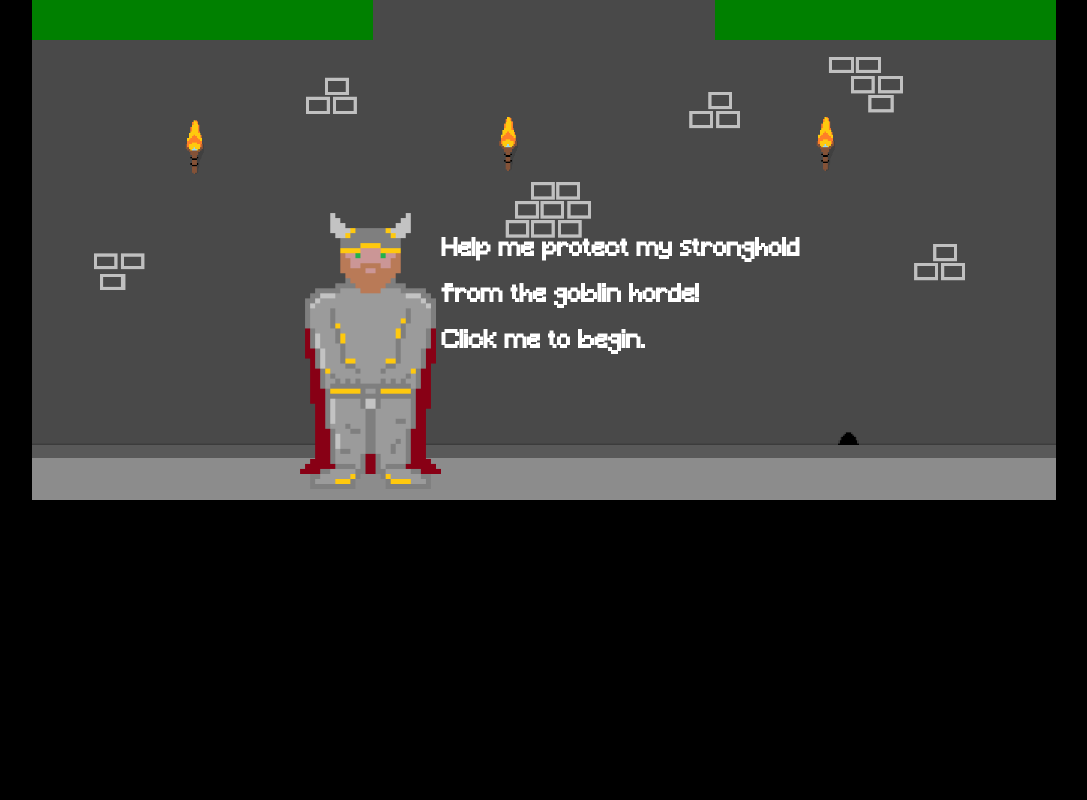
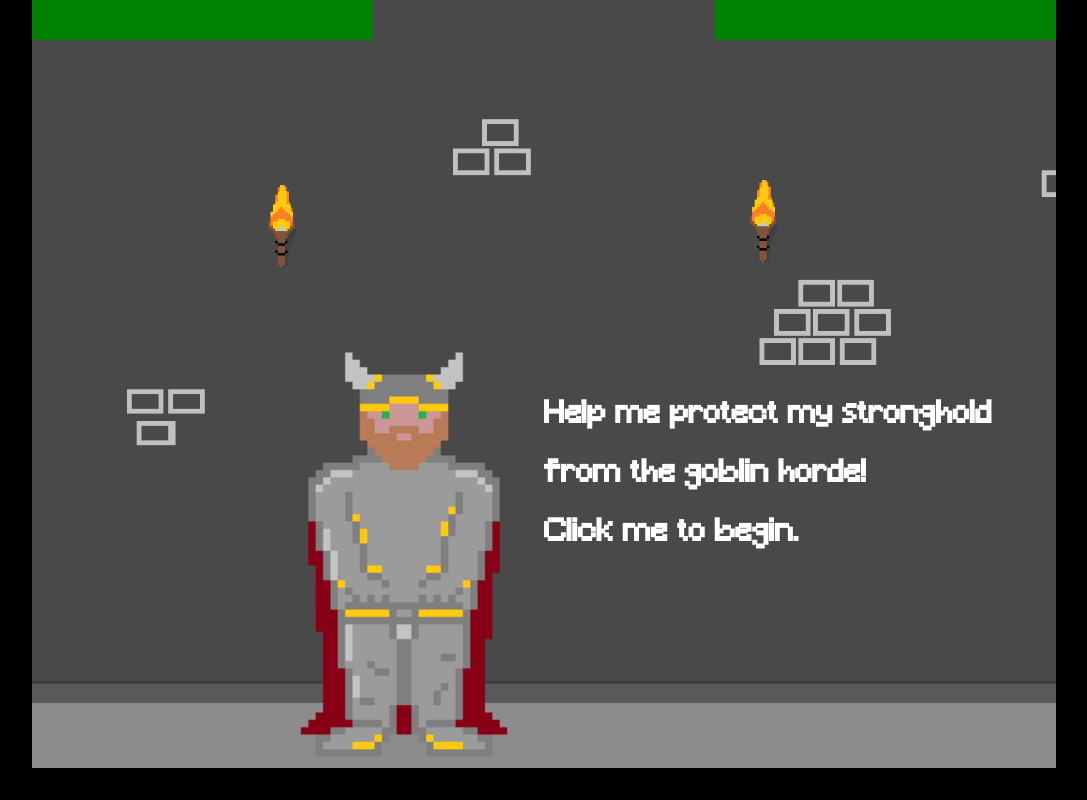
Before and after one commit to phobos101/dwarven-defender, a PHP site: page / in a window 1280 px wide. Shown: the whole page, without its empty margins (96-1183 px from the left). Run offline with PHP 8.4, Linux system fonts and the light colour scheme; some libraries are stand-ins or nearby versions.

Commit message:
Added iPad (1024x768) support

```diff
--- a/css/style.css
+++ b/css/style.css
@@ -17,7 +17,7 @@ body {
 #content {
 	background-image: url(../assets/background2.png);
 	background-size: cover;
-	height: 768px;
+	height: 500px;
 	width: 1024px;
 	position: relative;
 	margin: 0 auto;
@@ -105,6 +105,7 @@ body {
 #enemy-damage-text {
 	position: absolute;
 	font-size: 20px;
+	top: 35%;
 	color: red;
 }
 
@@ -208,7 +209,7 @@ progress#enemy-health-bar {
 #player-dead-div {
 	background-color: black;
 	color: #880015;
-	height: 768px;
+	height: 500px;
 	width: 1024px;
 	position: relative;
 	margin: 0 auto;
@@ -240,19 +241,51 @@ progress#enemy-health-bar {
 
 /* MEDIA QUERIES */
 
-@media only screen and (max-width: 1280px) and (max-height: 800px) {
-	/* 13" MBP (1280 x 800) */
+@media only screen and (min-width: 1024px) and (min-height: 768px) {
+	/* iPad (1024 x 768) */
 
 	#content {
-		height: 500px;
+		height: 768px;
 	}
 
 	#player-dead-div {
-		height: 500px;
+		height: 768px;
+	}
+
+	#player {
+		height: 410px;
+	}
+
+	#enemy {
+		height: 290px;
+	}
+
+	#intro-text {
+		left: 50%;
+		font-size: 20px;
+	}
+
+	#player-damage-text {
+		top: 35%;
+		font-size: 30px;
+	}
+
+	#enemy-damage-text {
+		top: 50%;
+		font-size: 30px;
+	}
+
+	.window p {
+		font-size: 24px;
+	}
+
+	body {
+		font-size: 24px;
 	}
 }
 
-@media only screen and (max-width: 736px) {
+
+@media only screen and (max-width: 736px) and (max-height: 414px) {
 	/* iPhone 6 Plus (736 x 414) */
 
 	#content {
@@ -268,6 +301,16 @@ progress#enemy-health-bar {
 		font-size: 14px;
 		left: 46%;
 		bottom: 23%;
+	}
+
+	#player-damage-text {
+		top: 30%;
+		font-size: 20px;
+	}
+
+	#enemy-damage-text {
+		top: 30%;
+		font-size: 20px;
 	}
 
 	#level {
--- a/js/main.js
+++ b/js/main.js
@@ -378,7 +378,6 @@ Game.prototype.clickEnemy = function() {
       // Show floating damage
       $('#enemy-damage-text').show()
       $('#enemy-damage-text').css("left", (this.enemyPos + 5) + '%')
-      $('#enemy-damage-text').css("top", 35 + '%')
       if (crit) {
         $('#enemy-damage-text').html('CRIT! -' + critDmg + ' hp')
       }
```
